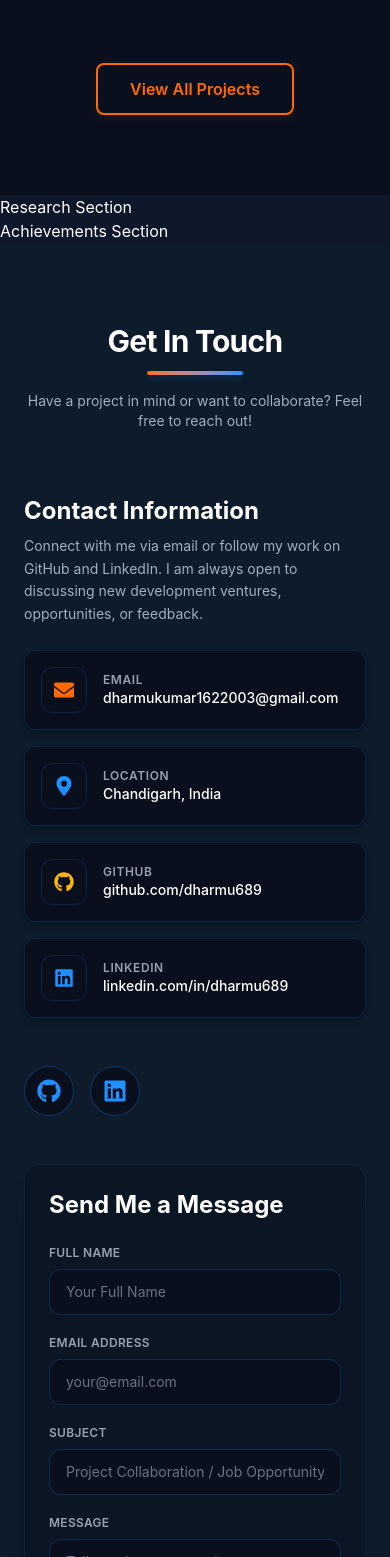
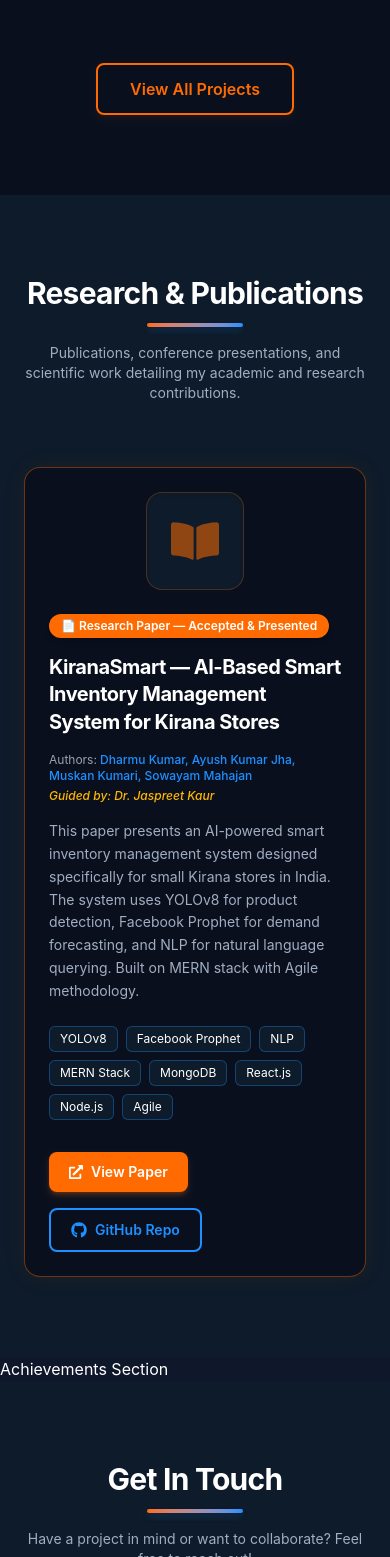
Before and after one commit to dharmu689/Portfolio, a React (Vite) app in the folder client/: page / in a window 390 px wide. Shown: the part 6666-8223 px from the top of the page. Built offline with nearby package versions, Linux system fonts and the light colour scheme.

Commit message:
research

```diff
--- a/client/src/components/Research.jsx
+++ b/client/src/components/Research.jsx
@@ -1,4 +1,139 @@
+import { motion } from 'framer-motion'
+import { FaGithub, FaExternalLinkAlt, FaBookOpen } from 'react-icons/fa'
+
 const Research = () => {
-  return <div id="research">Research Section</div>
+  const tags = ["YOLOv8", "Facebook Prophet", "NLP", "MERN Stack", "MongoDB", "React.js", "Node.js", "Agile"]
+
+  const cardVariants = {
+    hidden: { opacity: 0, y: 50 },
+    visible: {
+      opacity: 1,
+      y: 0,
+      transition: { duration: 0.8, ease: 'easeOut' },
+    },
+  }
+
+  const containerVariants = {
+    hidden: {},
+    visible: {
+      transition: {
+        staggerChildren: 0.1,
+      },
+    },
+  }
+
+  const tagVariants = {
+    hidden: { opacity: 0, scale: 0.8 },
+    visible: { opacity: 1, scale: 1, transition: { duration: 0.4 } },
+  }
+
+  return (
+    <section id="research" className="py-20 px-6 bg-[#0D1B2A] text-white">
+      <div className="max-w-6xl mx-auto">
+        {/* Section Header */}
+        <motion.div
+          initial={{ opacity: 0, y: -20 }}
+          whileInView={{ opacity: 1, y: 0 }}
+          viewport={{ once: true }}
+          transition={{ duration: 0.6 }}
+          className="flex flex-col items-center mb-16 text-center"
+        >
+          <h2 className="text-3xl sm:text-4xl font-bold tracking-tight">Research & Publications</h2>
+          <div className="w-24 h-1 bg-gradient-to-r from-brandOrange to-brandBlue mt-3 rounded-full shadow-md shadow-brandBlue/35" />
+          <p className="text-[#A0AEC0] mt-4 max-w-lg text-sm sm:text-base">
+            Publications, conference presentations, and scientific work detailing my academic and research contributions.
+          </p>
+        </motion.div>
+
+        {/* Highlighted Featured Card */}
+        <div className="flex justify-center">
+          <motion.div
+            variants={cardVariants}
+            initial="hidden"
+            whileInView="visible"
+            viewport={{ once: true, margin: '-100px' }}
+            className="w-full max-w-4xl bg-brandNavy border border-brandOrange/40 rounded-2xl p-6 sm:p-8 shadow-[0_0_25px_rgba(255,107,0,0.08)] hover:shadow-[0_0_35px_rgba(255,107,0,0.18)] transition-all duration-500"
+          >
+            {/* Grid Layout: Left Icon, Right Text */}
+            <div className="grid grid-cols-1 md:grid-cols-[120px_1fr] gap-6 md:gap-8 items-start">
+              {/* Left Column: Large Icon */}
+              <div className="flex justify-center md:justify-start items-center">
+                <div className="p-6 rounded-2xl bg-[#0D1B2A] border border-brandOrange/25 flex items-center justify-center shadow-inner group">
+                  <FaBookOpen className="text-5xl sm:text-6xl md:text-7xl text-brandOrange animate-pulse" />
+                </div>
+              </div>
+
+              {/* Right Column: Content Details */}
+              <div className="flex flex-col text-left space-y-4">
+                {/* Paper Status Badge */}
+                <div className="flex flex-wrap items-center gap-3">
+                  <span className="text-xs sm:text-sm font-semibold px-3 py-1 rounded-full text-white bg-brandOrange shadow-md select-none">
+                    📄 Research Paper — Accepted & Presented
+                  </span>
+                </div>
+
+                {/* Title */}
+                <h3 className="text-xl sm:text-2xl font-bold tracking-tight text-white leading-snug">
+                  KiranaSmart — AI-Based Smart Inventory Management System for Kirana Stores
+                </h3>
+
+                {/* Authors Info */}
+                <div className="text-xs sm:text-sm text-brandBlue font-medium">
+                  <p>
+                    <span className="text-gray-400 font-normal">Authors:</span> Dharmu Kumar, Ayush Kumar Jha, Muskan Kumari, Sowayam Mahajan
+                  </p>
+                  <p className="mt-1 text-brandYellow italic">
+                    Guided by: Dr. Jaspreet Kaur
+                  </p>
+                </div>
+
+                {/* Description */}
+                <p className="text-sm text-[#A0AEC0] leading-relaxed">
+                  This paper presents an AI-powered smart inventory management system designed specifically for small Kirana stores in India. The system uses YOLOv8 for product detection, Facebook Prophet for demand forecasting, and NLP for natural language querying. Built on MERN stack with Agile methodology.
+                </p>
+
+                {/* Tech Tags (with stagger animations) */}
+                <motion.div
+                  variants={containerVariants}
+                  className="flex flex-wrap gap-2 pt-2"
+                >
+                  {tags.map((tag, tIdx) => (
+                    <motion.span
+                      key={tIdx}
+                      variants={tagVariants}
+                      className="px-2.5 py-1 text-xs text-white bg-[#0D1B2A] border border-brandBlue/35 rounded-md hover:border-brandOrange hover:text-brandOrange transition-colors duration-300 select-none"
+                    >
+                      {tag}
+                    </motion.span>
+                  ))}
+                </motion.div>
+
+                {/* Actions Button Row */}
+                <div className="flex flex-wrap items-center gap-4 pt-4">
+                  <a
+                    href="#"
+                    className="flex items-center space-x-2 px-5 py-2.5 rounded-lg bg-brandOrange text-white text-sm font-semibold shadow-md shadow-brandOrange/25 hover:bg-[#E05E00] hover:shadow-brandOrange/45 hover:-translate-y-0.5 transition-all duration-300"
+                  >
+                    <FaExternalLinkAlt className="h-3.5 w-3.5" />
+                    <span>View Paper</span>
+                  </a>
+                  <a
+                    href="https://github.com/dharmu689"
+                    target="_blank"
+                    rel="noopener noreferrer"
+                    className="flex items-center space-x-2 px-5 py-2.5 rounded-lg border-2 border-brandBlue text-brandBlue text-sm font-semibold hover:bg-brandBlue hover:text-white hover:-translate-y-0.5 transition-all duration-300"
+                  >
+                    <FaGithub className="h-4 w-4" />
+                    <span>GitHub Repo</span>
+                  </a>
+                </div>
+              </div>
+            </div>
+          </motion.div>
+        </div>
+      </div>
+    </section>
+  )
 }
+
 export default Research
```
